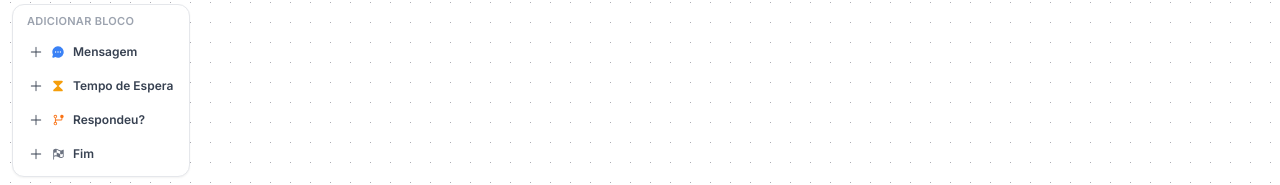
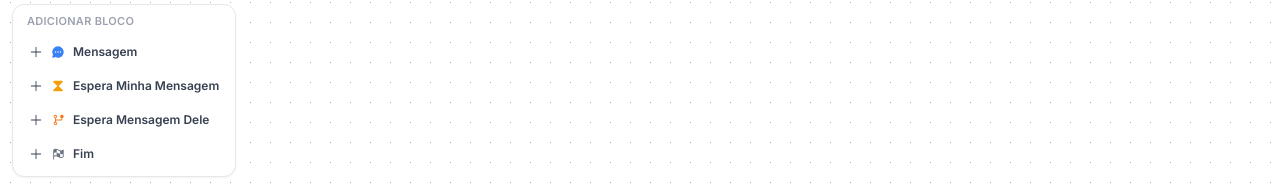
Before and after one commit to pvlservicos-collab/whatsapp, a Next.js app: page /funnels/1 in a window 1280 px wide. Shown: the part 121-306 px from the top of the page. Built offline with nearby package versions, Linux system fonts and the light colour scheme; no server answers; the database is empty; sample sign-in values are in the browser's storage; a web font is replaced by a local one.

Commit message:
chore: renomear blocos de espera no editor de funis

```diff
--- a/src/components/Funnels/FunnelEditor.tsx
+++ b/src/components/Funnels/FunnelEditor.tsx
@@ -95,7 +95,7 @@ function WaitNode({ data, selected }: NodeProps<FlowNode>) {
   const config = data.config || {}
   const unitLabels: Record<string, string> = { seconds: 'segundos', minutes: 'minutos', hours: 'horas', days: 'dias' }
   return (
-    <NodeShell selected={selected} color="#f59e0b" icon={<HourglassSimple size={16} weight="fill" style={{ color: '#f59e0b' }} />} title="Tempo de Espera">
+    <NodeShell selected={selected} color="#f59e0b" icon={<HourglassSimple size={16} weight="fill" style={{ color: '#f59e0b' }} />} title="Espera Minha Mensagem">
       Aguardar {config.value ?? 0} {unitLabels[config.unit] || 'minutos'}
     </NodeShell>
   )
@@ -109,7 +109,7 @@ function ConditionNode({ data, selected }: NodeProps<FlowNode>) {
       <Handle type="target" position={Position.Left} style={{ background: '#f97316', width: 10, height: 10 }} />
       <div className="px-3 py-2 flex items-center gap-2 font-semibold text-sm text-gray-800" style={{ background: '#f9731622' }}>
         <GitBranch size={16} weight="fill" style={{ color: '#f97316' }} />
-        Respondeu?
+        Espera Mensagem Dele
       </div>
       <div className="px-3 py-2 text-xs text-gray-600 bg-white">
         Janela: {config.value ?? 0} {unitLabels[config.unit] || 'minutos'}
@@ -154,8 +154,8 @@ function BlockEditorPanel({ node, onChange, onDelete, onClose }: {
         <h3 className="text-sm font-bold text-gray-900">
           {node.data.blockType === 'trigger' && 'Gatilho'}
           {node.data.blockType === 'message' && 'Mensagem'}
-          {node.data.blockType === 'wait' && 'Tempo de Espera'}
-          {node.data.blockType === 'condition' && 'Condição: Respondeu?'}
+          {node.data.blockType === 'wait' && 'Espera Minha Mensagem'}
+          {node.data.blockType === 'condition' && 'Espera Mensagem Dele'}
           {node.data.blockType === 'end' && 'Fim'}
         </h3>
         <button onClick={onClose} className="text-gray-400 hover:text-gray-600">
@@ -213,7 +213,7 @@ function BlockEditorPanel({ node, onChange, onDelete, onClose }: {
         {(node.data.blockType === 'wait' || node.data.blockType === 'condition') && (
           <div>
             <label className="block text-xs font-semibold text-gray-500 uppercase tracking-wide mb-1.5">
-              {node.data.blockType === 'wait' ? 'Tempo de espera' : 'Janela de espera por resposta'}
+              {node.data.blockType === 'wait' ? 'Espera Minha Mensagem' : 'Espera Mensagem Dele'}
             </label>
             <div className="flex gap-2">
               <input
@@ -378,10 +378,10 @@ export default function FunnelEditor({
             <Plus size={14} /> <ChatCircleDots size={14} weight="fill" style={{ color: '#3b82f6' }} /> Mensagem
           </button>
           <button onClick={() => addNode('wait')} className="flex items-center gap-2 text-xs font-semibold text-gray-700 hover:bg-amber-50 hover:text-amber-600 rounded-lg px-2 py-1.5 transition-colors">
-            <Plus size={14} /> <HourglassSimple size={14} weight="fill" style={{ color: '#f59e0b' }} /> Tempo de Espera
+            <Plus size={14} /> <HourglassSimple size={14} weight="fill" style={{ color: '#f59e0b' }} /> Espera Minha Mensagem
           </button>
           <button onClick={() => addNode('condition')} className="flex items-center gap-2 text-xs font-semibold text-gray-700 hover:bg-orange-50 hover:text-orange-600 rounded-lg px-2 py-1.5 transition-colors">
-            <Plus size={14} /> <GitBranch size={14} weight="fill" style={{ color: '#f97316' }} /> Respondeu?
+            <Plus size={14} /> <GitBranch size={14} weight="fill" style={{ color: '#f97316' }} /> Espera Mensagem Dele
           </button>
           <button onClick={() => addNode('end')} className="flex items-center gap-2 text-xs font-semibold text-gray-700 hover:bg-gray-100 rounded-lg px-2 py-1.5 transition-colors">
             <Plus size={14} /> <FlagCheckered size={14} weight="fill" style={{ color: '#6b7280' }} /> Fim
```
